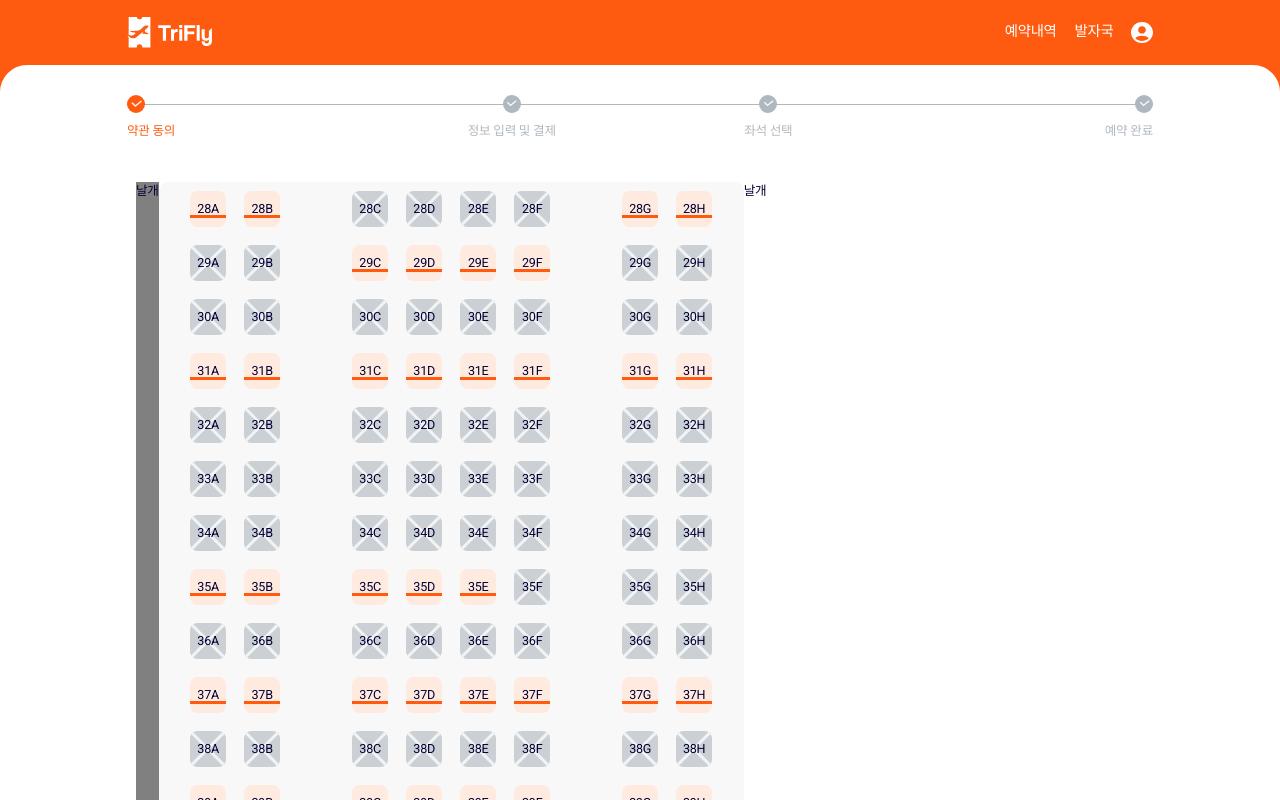
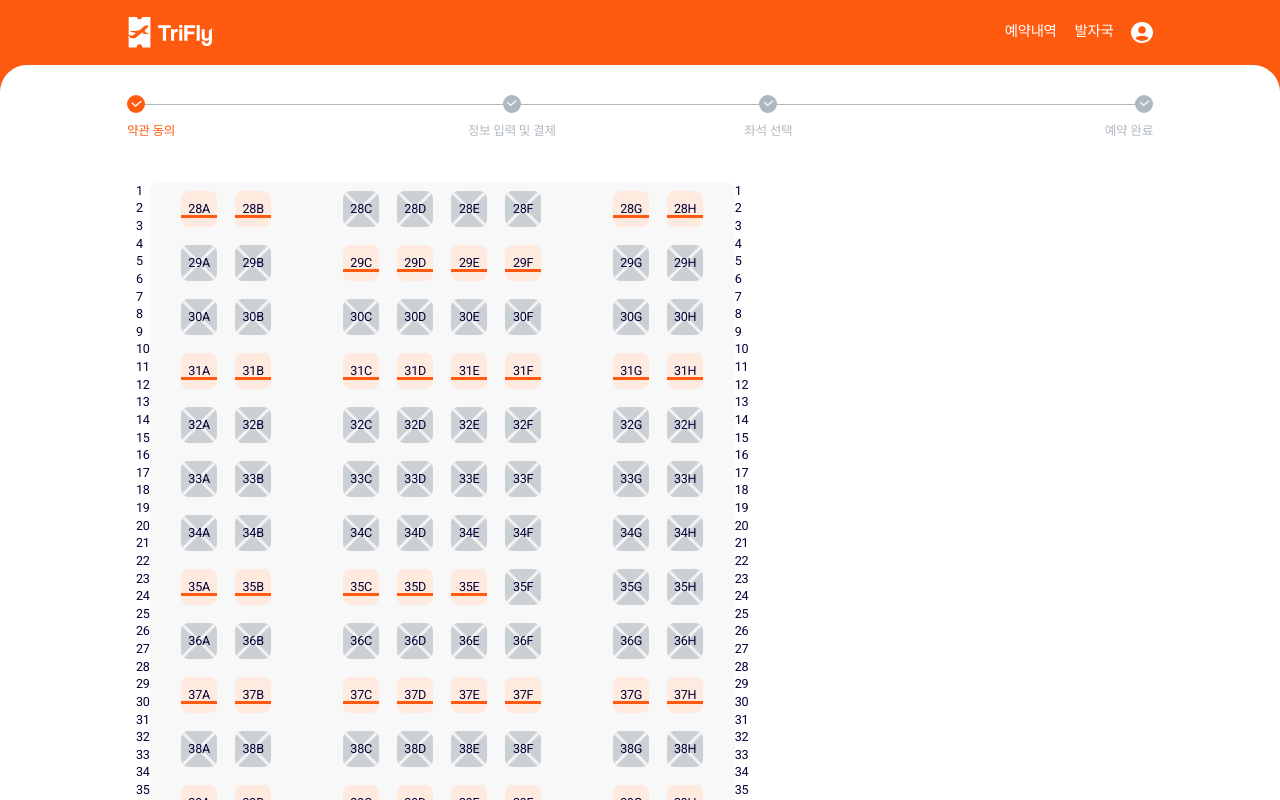
Before and after one commit to FRONTENDSCHOOLPLUS2/trifly, a Next.js app: page /order/seat-map in a window 1280 px wide. Shown: the top 800 px of the page. Built offline with nearby package versions, Linux system fonts and the light colour scheme; no server answers; what recoil-persist would draw is missing.

Commit message:
🚧 cont: seat-map 배치 진행중, 날개 좌석 배치 완료

```diff
--- a/src/app/(primary)/order/seat-map/page.tsx
+++ b/src/app/(primary)/order/seat-map/page.tsx
@@ -1,14 +1,15 @@
 "use client";
 
 import { seatMap } from "@/lib/seatMap";
-import React from "react";
+import React, { useEffect, useState } from "react";
 import "./seat-map.scss";
 
-const page = () => {
+const Page = () => {
+  const [grid, setGrid] = useState<Array<Array<any>> | null>(null);
+  const [length, setLength] = useState(0);
+
+  useEffect(() => {
     const { data } = seatMap;
-  const allDecks = data.flatMap((dataItem) => dataItem.decks);
-  const allSeats = allDecks.map((item) => item.seats);
-
     const seatData = data.map((item) => ({
       decks: item.decks,
       seats: item.decks.map((deck) => deck.seats),
@@ -20,33 +21,45 @@ const page = () => {
       ),
     }));
 
-  // console.log(allDecks[0].deckConfiguration.width);
-  // console.log(seatData[0].decks[0].deckConfiguration.width);
-  const { width } = seatData[0].decks[0].deckConfiguration;
-  const { length } = seatData[0].decks[0].deckConfiguration;
-
-  // 37줄, 10칸짜리 그리드를 만들어
-  const grid = Array(length)
+    const { width, length, exitRowsX } = seatData[0].decks[0].deckConfiguration;
+    console.log(exitRowsX);
+    // 데이터 length width에 따른 그리드
+    const newGrid = Array(length)
       .fill(null)
       .map(() => Array(width).fill(null));
 
-  // console.log(seatData[0].coordinates[0]);
-  // 각 자리 데이터에 따라 그리드에 채워줘
+    // 각 자리 데이터에 따른 그리드
     seatData[0].coordinates[0].forEach((seat, idx) => {
-    const row = seat.x; // 줄 번호
-    const col = seat.y; // 칸 번호
-
-    // if (seat.y === 2) grid[row][col] = "복도"; // 예: '자리'라고 채워넣기
-    grid[row][col] = seatData[0].seats[0][idx]; // 예: '자리'라고 채워넣기
+      const row = seat.x;
+      const col = seat.y;
+      newGrid[row][col] = seatData[0].seats[0][idx];
     });
 
-  // const code = seatData[0].characteristicsCodes.map((item) => item);
-  // console.log(...code);
+    setGrid(newGrid);
+    setLength(length); // wing 테이블에 사용할 length
+  }, []);
+
+  if (!grid) {
+    return <div>엣헴</div>;
+  }
 
   return (
     <div className="seat-box">
-      {/* 세로 길이만큼(length) 박스를 두고 안보이게! 그리고 비행기 날개 지점에서 날개 모양 달기 */}
-      <div className="left-icon">날개</div>
+      <div className="wing-table-box left">
+        <table>
+          <tbody className="wing-table">
+            {Array.from({ length }).map((_, index) => (
+              <tr
+                key={index}
+                className={`wing-seat ${index >= 2 && index <= 16 ? "wing" : ""} `}
+              >
+                {/* wing 테이블의 각 열 */}
+                <td className="wing-td">{index + 1}</td>
+              </tr>
+            ))}
+          </tbody>
+        </table>
+      </div>
       <section className="section">
         <table className="seat-map">
           <tbody>
@@ -56,9 +69,7 @@ const page = () => {
                 key={rowIndex}
                 style={{ display: "flex" }}
               >
-                {row.map((cell, colIndex) => {
-                  // console.log(cell);
-                  return (
+                {row.map((cell, colIndex) => (
                   <td className="seat_table" key={colIndex}>
                     {cell ? (
                       <button
@@ -71,16 +82,30 @@ const page = () => {
                       <span />
                     )}
                   </td>
-                  );
-                })}
+                ))}
               </tr>
             ))}
           </tbody>
         </table>
       </section>
-      <div className="right-icon">날개</div>
+
+      <div className="wing-table-box right">
+        <table>
+          <tbody className="wing-table">
+            {Array.from({ length }).map((_, index) => (
+              <tr
+                key={index}
+                className={`wing-seat ${index >= 2 && index <= 16 ? "wing" : ""} `}
+              >
+                {/* wing 테이블의 각 열 */}
+                <td className="wing-td">{index + 1}</td>
+              </tr>
+            ))}
+          </tbody>
+        </table>
+      </div>
     </div>
   );
 };
 
-export default page;
+export default Page;
```
Lines whose indentation alone changed are shown as unchanged.
